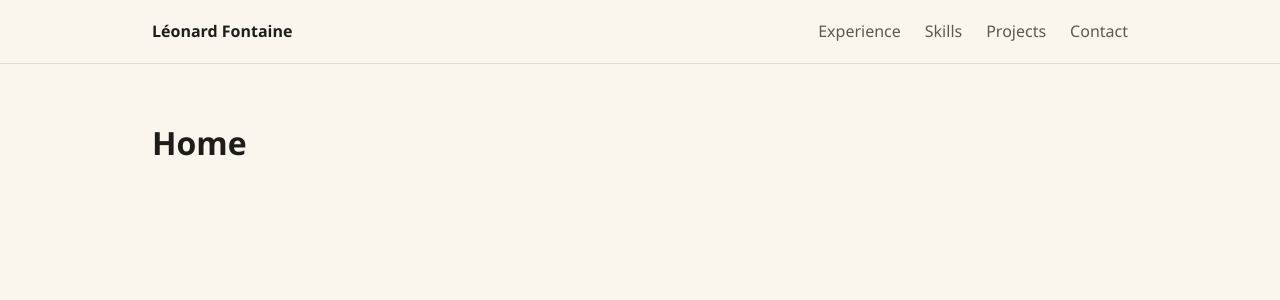
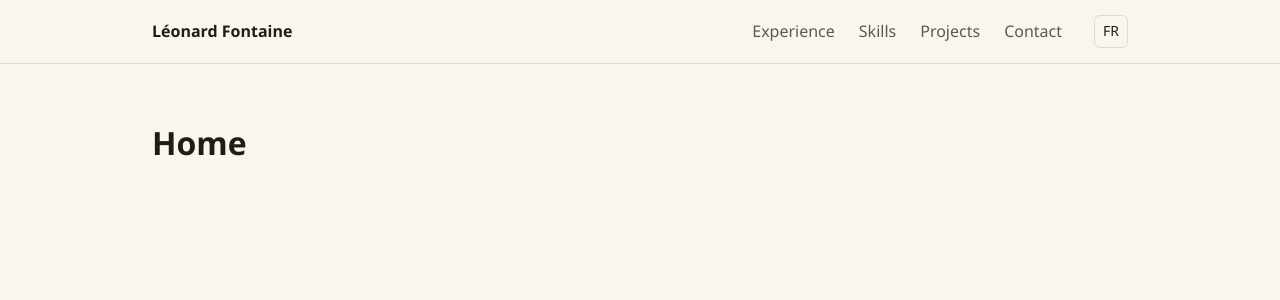
Before and after one commit to drakaull/Portfolio, a React (Vite) app in the folder frontend/: page /en in a window 1280 px wide. Shown: the top 300 px of the page. Built offline with nearby package versions, Linux system fonts and the light colour scheme; a web font is replaced by a local one.

Commit message:
feat(frontend): add language switch keeping the current page
The navbar links to the same path in the other language
(/fr/skills <-> /en/skills). The link is labelled in its target
language and carries lang/hreflang attributes.

```diff
--- /dev/null
+++ b/frontend/src/components/LanguageSwitch/LanguageSwitch.module.css
@@ -0,0 +1,14 @@
+.switch {
+  padding: 0.25rem 0.5rem;
+  border: 1px solid var(--color-border);
+  border-radius: 0.375rem;
+  color: var(--color-text);
+  font-size: 0.875rem;
+  font-weight: 500;
+  text-decoration: none;
+}
+
+.switch:hover {
+  border-color: var(--color-accent);
+  color: var(--color-accent);
+}
--- /dev/null
+++ b/frontend/src/components/LanguageSwitch/LanguageSwitch.tsx
@@ -0,0 +1,29 @@
+import { Link, useLocation } from 'react-router'
+import { useTranslation, type Lang } from '../../i18n/useTranslation.ts'
+import styles from './LanguageSwitch.module.css'
+
+// Each label is written in its own language, so it is not part of the dictionaries.
+const TARGETS: Record<Lang, { lang: Lang; short: string; label: string }> = {
+  en: { lang: 'fr', short: 'FR', label: 'Français' },
+  fr: { lang: 'en', short: 'EN', label: 'English' },
+}
+
+export function LanguageSwitch() {
+  const { lang } = useTranslation()
+  const { pathname } = useLocation()
+  const target = TARGETS[lang]
+  // Swap only the first path segment: /fr/skills -> /en/skills.
+  const to = pathname.replace(/^\/[^/]*/, `/${target.lang}`)
+
+  return (
+    <Link
+      to={to}
+      className={styles.switch}
+      lang={target.lang}
+      hrefLang={target.lang}
+      aria-label={target.label}
+    >
+      {target.short}
+    </Link>
+  )
+}
--- a/frontend/src/components/Navbar/Navbar.tsx
+++ b/frontend/src/components/Navbar/Navbar.tsx
@@ -1,5 +1,6 @@
 import { Link, NavLink } from 'react-router'
 import { useTranslation } from '../../i18n/useTranslation.ts'
+import { LanguageSwitch } from '../LanguageSwitch/LanguageSwitch.tsx'
 import styles from './Navbar.module.css'
 
 const SECTIONS = ['experience', 'skills', 'projects', 'contact'] as const
@@ -22,6 +23,7 @@ export function Navbar() {
           </li>
         ))}
       </ul>
+      <LanguageSwitch />
     </nav>
   )
 }
```
Also changed, not shown: 2 other files (tests, documents, lock files or other folders).
